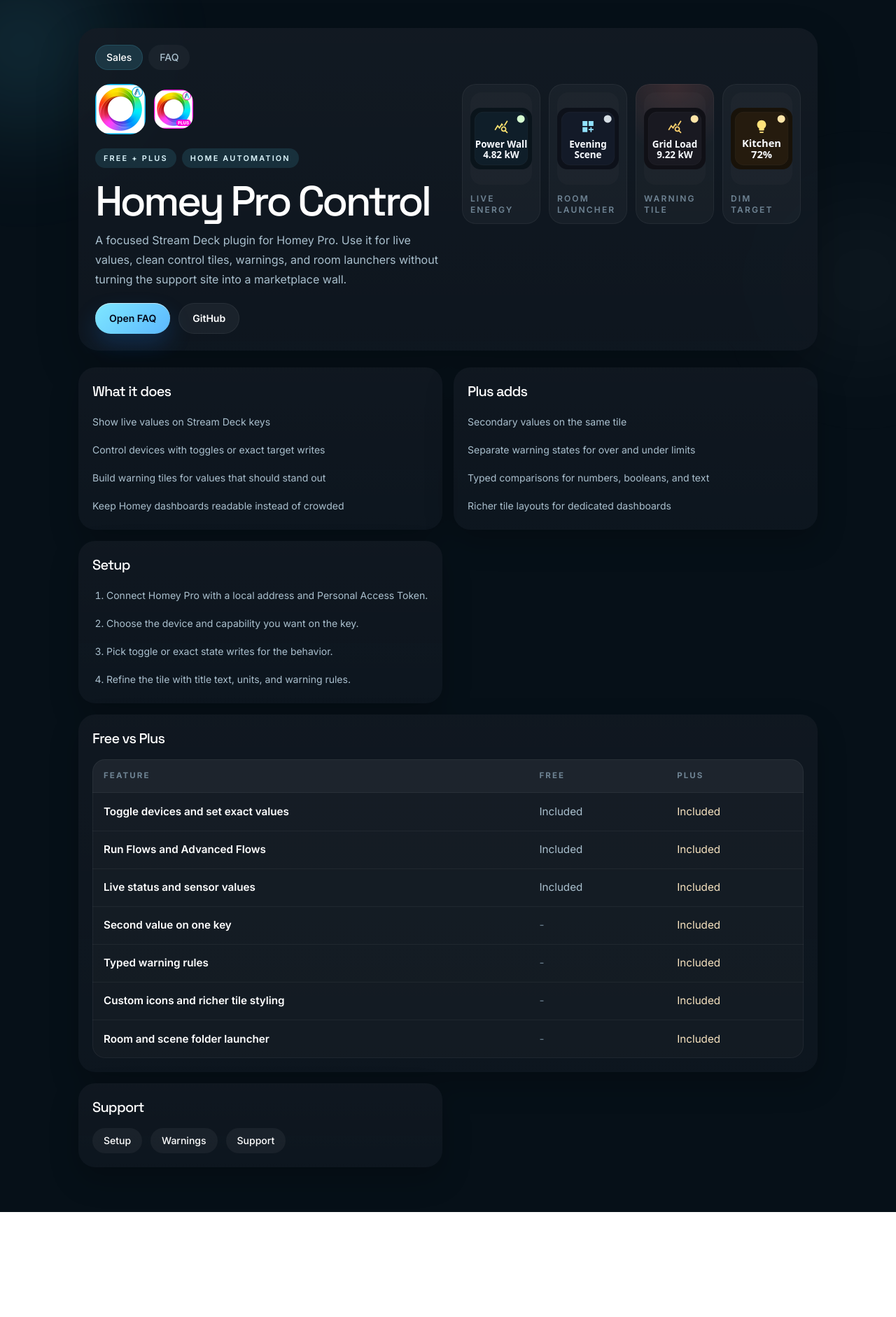
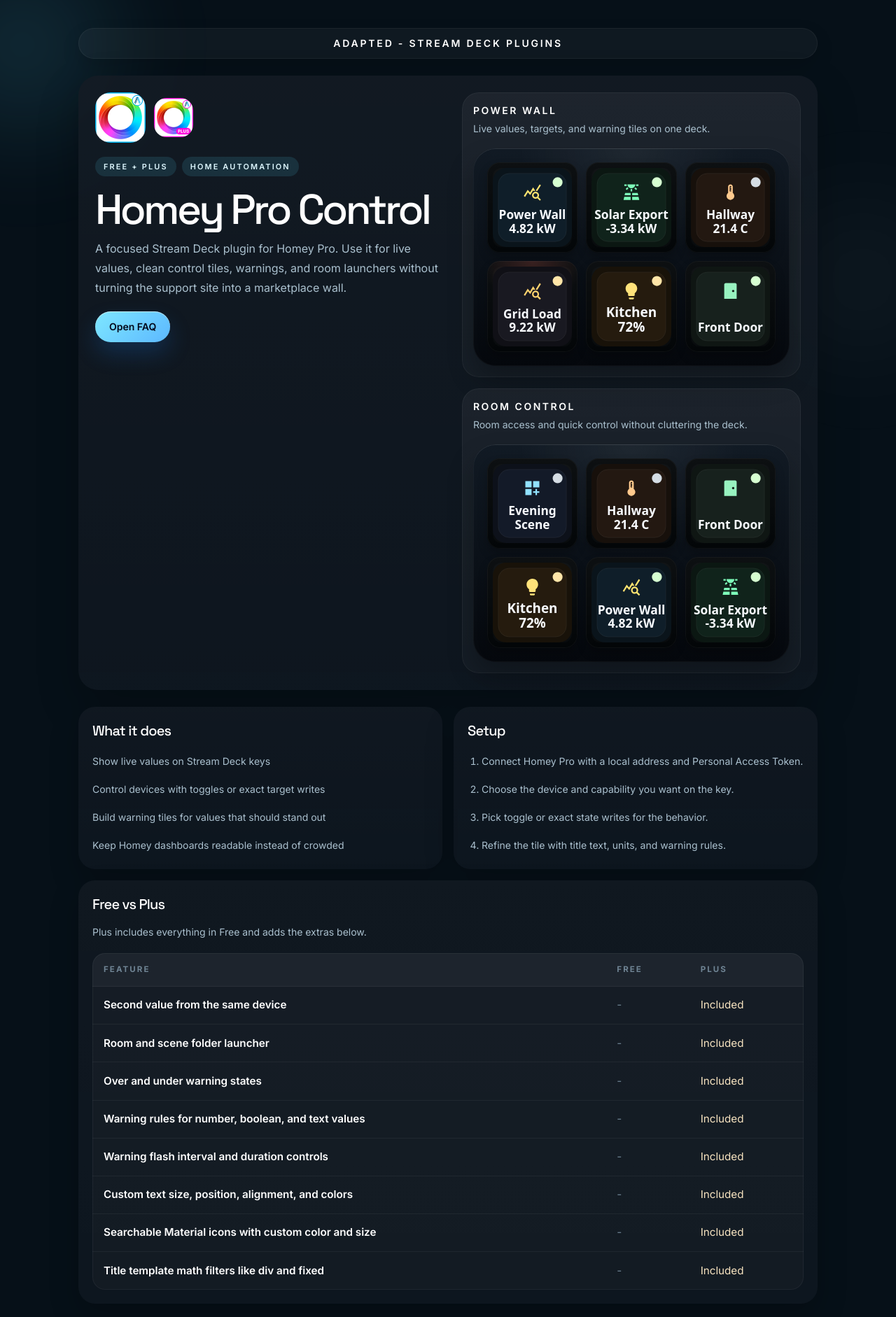
Before and after one commit to oddworker1/stream-deck-store, a Vue app in the folder frontend/: page /homey.html in a window 1280 px wide. Shown: the top 1882 px of the page at 70% size. Before the commit the page ends 1732 px from the top, so only its background shows below. Built offline with nearby package versions, Linux system fonts and the light colour scheme.

Commit message:
Simplify Homey pages and add Stream Deck mockups

```diff
--- /dev/null
+++ b/frontend/src/components/SiteTopBar.vue
@@ -0,0 +1,11 @@
+<template>
+  <header class="site-topbar">
+    <RouterLink class="site-topbar-link" to="/">
+      Adapted - Stream Deck Plugins
+    </RouterLink>
+  </header>
+</template>
+
+<script setup lang="ts">
+import { RouterLink } from "vue-router";
+</script>
--- a/frontend/src/data/site.ts
+++ b/frontend/src/data/site.ts
@@ -16,6 +16,12 @@
   plus: string;
 };
 
+export type ShowcaseBoard = {
+  caption: string;
+  title: string;
+  tiles: PreviewTile[];
+};
+
 export type FaqItem = {
   answer: string;
   id: string;
@@ -24,6 +30,7 @@
 
 export type PluginRecord = {
   badges: string[];
+  comparisonIntro: string;
   comparisonRows: ComparisonRow[];
   faq: FaqItem[];
   faqIntro: string;
@@ -32,51 +39,56 @@
   id: string;
   listDescription: string;
   name: string;
-  plusBullets: string[];
   plusIcon: string;
   previewTiles: PreviewTile[];
   salesBullets: string[];
   salesCtas: SupportLink[];
   salesIntro: string;
   salesSteps: string[];
-  supportLinks: SupportLink[];
+  showcaseBoards: ShowcaseBoard[];
 };
 
 export const homeyPlugin: PluginRecord = {
   badges: ["Free + Plus", "Home automation"],
+  comparisonIntro: "Plus includes everything in Free and adds the extras below.",
   comparisonRows: [
     {
-      feature: "Toggle devices and set exact values",
-      free: "Included",
-      plus: "Included"
-    },
-    {
-      feature: "Run Flows and Advanced Flows",
-      free: "Included",
-      plus: "Included"
-    },
-    {
-      feature: "Live status and sensor values",
-      free: "Included",
-      plus: "Included"
-    },
-    {
-      feature: "Second value on one key",
-      free: "-",
-      plus: "Included"
-    },
-    {
-      feature: "Typed warning rules",
-      free: "-",
-      plus: "Included"
-    },
-    {
-      feature: "Custom icons and richer tile styling",
+      feature: "Second value from the same device",
       free: "-",
       plus: "Included"
     },
     {
       feature: "Room and scene folder launcher",
+      free: "-",
+      plus: "Included"
+    },
+    {
+      feature: "Over and under warning states",
+      free: "-",
+      plus: "Included"
+    },
+    {
+      feature: "Warning rules for number, boolean, and text values",
+      free: "-",
+      plus: "Included"
+    },
+    {
+      feature: "Warning flash interval and duration controls",
+      free: "-",
+      plus: "Included"
+    },
+    {
+      feature: "Custom text size, position, alignment, and colors",
+      free: "-",
+      plus: "Included"
+    },
+    {
+      feature: "Searchable Material icons with custom color and size",
+      free: "-",
+      plus: "Included"
+    },
+    {
+      feature: "Title template math filters like div and fixed",
       free: "-",
       plus: "Included"
     }
@@ -168,12 +180,6 @@
   id: "homey-pro-control",
   listDescription: "Live Homey tiles for values, toggles, target writes, warnings, and room launchers.",
   name: "Homey Pro Control",
-  plusBullets: [
-    "Secondary values on the same tile",
-    "Separate warning states for over and under limits",
-    "Typed comparisons for numbers, booleans, and text",
-    "Richer tile layouts for dedicated dashboards"
-  ],
   plusIcon: "/assets/homey/plus-icon.png",
   previewTiles: [
     {
@@ -204,11 +210,6 @@
     {
       href: "/homey-faq.html",
       label: "Open FAQ"
-    },
-    {
-      external: true,
-      href: "https://github.com/oddworker1/streamdeck-homey-pro-control",
-      label: "GitHub"
     }
   ],
   salesIntro:
@@ -219,18 +220,67 @@
     "Pick toggle or exact state writes for the behavior.",
     "Refine the tile with title text, units, and warning rules."
   ],
-  supportLinks: [
+  showcaseBoards: [
     {
-      href: "/homey-faq.html#faq-connect-homey",
-      label: "Setup"
+      caption: "Live values, targets, and warning tiles on one deck.",
+      tiles: [
+        {
+          image: "/assets/homey/generated/homey-energy-live.svg",
+          label: "Live energy"
+        },
+        {
+          image: "/assets/homey/generated/homey-solar-export.svg",
+          label: "Solar export"
+        },
+        {
+          image: "/assets/homey/generated/homey-climate.svg",
+          label: "Climate"
+        },
+        {
+          image: "/assets/homey/generated/homey-energy-warning-base.svg",
+          label: "Warning tile",
+          overlayImage: "/assets/homey/generated/homey-energy-warning-over.svg"
+        },
+        {
+          image: "/assets/homey/generated/homey-dimmer-target.svg",
+          label: "Dim target"
+        },
+        {
+          image: "/assets/homey/generated/homey-door-status.svg",
+          label: "Door status"
+        }
+      ],
+      title: "Power wall"
     },
     {
-      href: "/homey-faq.html#faq-warning-rules",
-      label: "Warnings"
-    },
-    {
-      href: "/homey-faq.html#faq-debug-snapshot",
-      label: "Support"
+      caption: "Room access and quick control without cluttering the deck.",
+      tiles: [
+        {
+          image: "/assets/homey/generated/homey-room-launcher.svg",
+          label: "Room launcher"
+        },
+        {
+          image: "/assets/homey/generated/homey-climate.svg",
+          label: "Climate"
+        },
+        {
+          image: "/assets/homey/generated/homey-door-status.svg",
+          label: "Door status"
+        },
+        {
+          image: "/assets/homey/generated/homey-dimmer-target.svg",
+          label: "Dim target"
+        },
+        {
+          image: "/assets/homey/generated/homey-energy-live.svg",
+          label: "Live energy"
+        },
+        {
+          image: "/assets/homey/generated/homey-solar-export.svg",
+          label: "Solar export"
+        }
+      ],
+      title: "Room control"
     }
   ]
 };
--- a/frontend/src/pages/FaqPage.vue
+++ b/frontend/src/pages/FaqPage.vue
@@ -1,15 +1,8 @@
 <template>
   <main class="page-shell page-shell-wide">
+    <SiteTopBar />
+
     <section class="page-panel page-panel-compact">
-      <nav class="site-tabs" aria-label="Homey pages">
-        <RouterLink class="tab-link" to="/homey.html">
-          Sales
-        </RouterLink>
-        <RouterLink class="tab-link" to="/homey-faq.html">
-          FAQ
-        </RouterLink>
-      </nav>
-
       <div class="space-y-4">
         <div class="flex flex-wrap items-center gap-2">
           <span class="badge-pill">FAQ</span>
@@ -37,9 +30,10 @@
 
 <script setup lang="ts">
 import { computed, nextTick, onMounted, watch } from "vue";
-import { RouterLink, useRoute } from "vue-router";
+import { useRoute } from "vue-router";
 
 import FaqAccordion from "../components/FaqAccordion.vue";
+import SiteTopBar from "../components/SiteTopBar.vue";
 import { homeyPlugin } from "../data/site";
 
 const plugin = homeyPlugin;
--- a/frontend/src/pages/MarketplacePage.vue
+++ b/frontend/src/pages/MarketplacePage.vue
@@ -1,5 +1,7 @@
 <template>
   <main class="page-shell">
+    <SiteTopBar />
+
     <section class="page-panel">
       <div class="plugin-list-stack">
         <PluginCard
@@ -15,5 +17,6 @@
 
 <script setup lang="ts">
 import PluginCard from "../components/PluginCard.vue";
+import SiteTopBar from "../components/SiteTopBar.vue";
 import { marketplacePlugins } from "../data/site";
 </script>
--- a/frontend/src/pages/PluginDetailPage.vue
+++ b/frontend/src/pages/PluginDetailPage.vue
@@ -1,15 +1,8 @@
 <template>
   <main class="page-shell page-shell-wide">
+    <SiteTopBar />
+
     <section class="page-panel page-panel-compact">
-      <nav class="site-tabs" aria-label="Homey pages">
-        <RouterLink class="tab-link" to="/homey.html">
-          Sales
-        </RouterLink>
-        <RouterLink class="tab-link" to="/homey-faq.html">
-          FAQ
-        </RouterLink>
-      </nav>
-
       <section class="sales-hero">
         <div class="space-y-5">
           <div class="flex items-center gap-3">
@@ -46,23 +39,37 @@
           </div>
         </div>
 
-        <div class="plugin-preview-grid plugin-preview-grid-large" aria-hidden="true">
+        <div class="streamdeck-board-grid" aria-hidden="true">
           <article
-            v-for="tile in plugin.previewTiles"
-            :key="tile.label"
-            class="plugin-preview-card"
-            :class="{ 'plugin-preview-card-warning': tile.overlayImage }"
+            v-for="board in plugin.showcaseBoards"
+            :key="board.title"
+            class="streamdeck-shot"
           >
-            <div class="plugin-preview-visual">
-              <img :alt="tile.label" :src="tile.image" class="plugin-preview-tile" />
-              <img
-                v-if="tile.overlayImage"
-                alt=""
-                :src="tile.overlayImage"
-                class="plugin-preview-tile warning-flash"
-              />
+            <div class="streamdeck-shot-copy">
+              <strong>{{ board.title }}</strong>
+              <span>{{ board.caption }}</span>
             </div>
-            <span class="plugin-preview-label">{{ tile.label }}</span>
+
+            <div class="streamdeck-device">
+              <div class="streamdeck-key-grid">
+                <div
+                  v-for="tile in board.tiles"
+                  :key="`${board.title}-${tile.label}`"
+                  class="streamdeck-key"
+                  :class="{ 'streamdeck-key-warning': tile.overlayImage }"
+                >
+                  <div class="streamdeck-key-visual">
+                    <img :alt="tile.label" :src="tile.image" class="streamdeck-key-image" />
+                    <img
+                      v-if="tile.overlayImage"
+                      alt=""
+                      :src="tile.overlayImage"
+                      class="streamdeck-key-image warning-flash"
+                    />
+                  </div>
+                </div>
+              </div>
+            </div>
           </article>
         </div>
       </section>
@@ -79,15 +86,6 @@
       </article>
 
       <article class="info-panel">
-        <h2 class="panel-title">Plus adds</h2>
-        <ul class="info-list">
-          <li v-for="item in plugin.plusBullets" :key="item">
-            {{ item }}
-          </li>
-        </ul>
-      </article>
-
-      <article class="info-panel">
         <h2 class="panel-title">Setup</h2>
         <ol class="step-list">
           <li v-for="step in plugin.salesSteps" :key="step">
@@ -98,6 +96,9 @@
 
       <article class="info-panel comparison-panel">
         <h2 class="panel-title">Free vs Plus</h2>
+        <p class="comparison-intro">
+          {{ plugin.comparisonIntro }}
+        </p>
         <div class="comparison-table-wrap">
           <table class="comparison-table">
             <thead>
@@ -129,27 +130,12 @@
           </table>
         </div>
       </article>
-
-      <article class="info-panel">
-        <h2 class="panel-title">Support</h2>
-        <div class="support-link-list">
-          <a
-            v-for="link in plugin.supportLinks"
-            :key="link.label"
-            :href="link.href"
-            class="support-link"
-          >
-            {{ link.label }}
-          </a>
-        </div>
-      </article>
     </section>
   </main>
 </template>
 
 <script setup lang="ts">
-import { RouterLink } from "vue-router";
-
+import SiteTopBar from "../components/SiteTopBar.vue";
 import { homeyPlugin } from "../data/site";
 
 const plugin = homeyPlugin;
--- a/frontend/src/style.css
+++ b/frontend/src/style.css
@@ -138,6 +138,18 @@
 
   .page-panel-compact {
     @apply space-y-5;
+  }
+
+  .site-topbar {
+    @apply flex items-center justify-center rounded-full px-5 py-3 text-center;
+    background: rgba(255, 255, 255, 0.04);
+    box-shadow:
+      0 10px 26px rgba(0, 0, 0, 0.14),
+      inset 0 0 0 1px rgba(255, 255, 255, 0.05);
+  }
+
+  .site-topbar-link {
+    @apply text-sm font-semibold tracking-[0.2em] text-white uppercase;
   }
 
   .site-tabs {
@@ -288,6 +300,71 @@
     @apply grid gap-5 lg:grid-cols-[1.02fr_0.98fr] lg:items-start;
   }
 
+  .streamdeck-board-grid {
+    @apply grid gap-4;
+  }
+
+  .streamdeck-shot {
+    @apply rounded-[24px] p-4;
+    background:
+      linear-gradient(180deg, rgba(255, 255, 255, 0.03), rgba(255, 255, 255, 0.01)),
+      rgba(255, 255, 255, 0.02);
+    box-shadow: inset 0 0 0 1px rgba(255, 255, 255, 0.05);
+  }
+
+  .streamdeck-shot-copy {
+    @apply mb-4 space-y-1;
+  }
+
+  .streamdeck-shot-copy strong {
+    @apply block text-sm font-semibold uppercase tracking-[0.18em] text-white;
+  }
+
+  .streamdeck-shot-copy span {
+    @apply block text-sm leading-6 text-[var(--text-secondary)];
+  }
+
+  .streamdeck-device {
+    @apply rounded-[32px] p-4 md:p-5;
+    background:
+      radial-gradient(circle at top center, rgba(255, 255, 255, 0.06), transparent 42%),
+      linear-gradient(180deg, #111a24 0%, #05080d 100%);
+    box-shadow:
+      inset 0 1px 0 rgba(255, 255, 255, 0.08),
+      inset 0 0 0 1px rgba(255, 255, 255, 0.04),
+      0 20px 36px rgba(0, 0, 0, 0.28);
+  }
+
+  .streamdeck-key-grid {
+    @apply grid grid-cols-3 gap-3;
+  }
+
+  .streamdeck-key {
+    @apply aspect-square rounded-[18px] p-2;
+    background:
+      linear-gradient(180deg, rgba(255, 255, 255, 0.04), rgba(255, 255, 255, 0)),
+      #030608;
+    box-shadow:
+      inset 0 0 0 1px rgba(255, 255, 255, 0.04),
+      0 8px 14px rgba(0, 0, 0, 0.22);
+  }
+
+  .streamdeck-key-warning {
+    background:
+      radial-gradient(circle at top center, rgba(255, 109, 95, 0.18), transparent 48%),
+      linear-gradient(180deg, rgba(255, 255, 255, 0.04), rgba(255, 255, 255, 0)),
+      #030608;
+  }
+
+  .streamdeck-key-visual {
+    @apply relative h-full w-full overflow-hidden rounded-[12px];
+    background: rgba(255, 255, 255, 0.02);
+  }
+
+  .streamdeck-key-image {
+    @apply h-full w-full object-cover;
+  }
+
   .sales-grid {
     @apply grid gap-4 md:grid-cols-2;
   }
@@ -316,17 +393,8 @@
     @apply list-decimal pl-5;
   }
 
-  .support-link-list {
-    @apply mt-4 flex flex-wrap gap-3;
-  }
-
-  .support-link {
-    @apply inline-flex items-center rounded-full px-4 py-2 text-sm font-medium text-white transition duration-200;
-    background: rgba(255, 255, 255, 0.05);
-  }
-
-  .support-link:hover {
-    background: rgba(255, 255, 255, 0.09);
+  .comparison-intro {
+    @apply mt-3 text-sm leading-7 text-[var(--text-secondary)];
   }
 
   .comparison-table-wrap {
```
